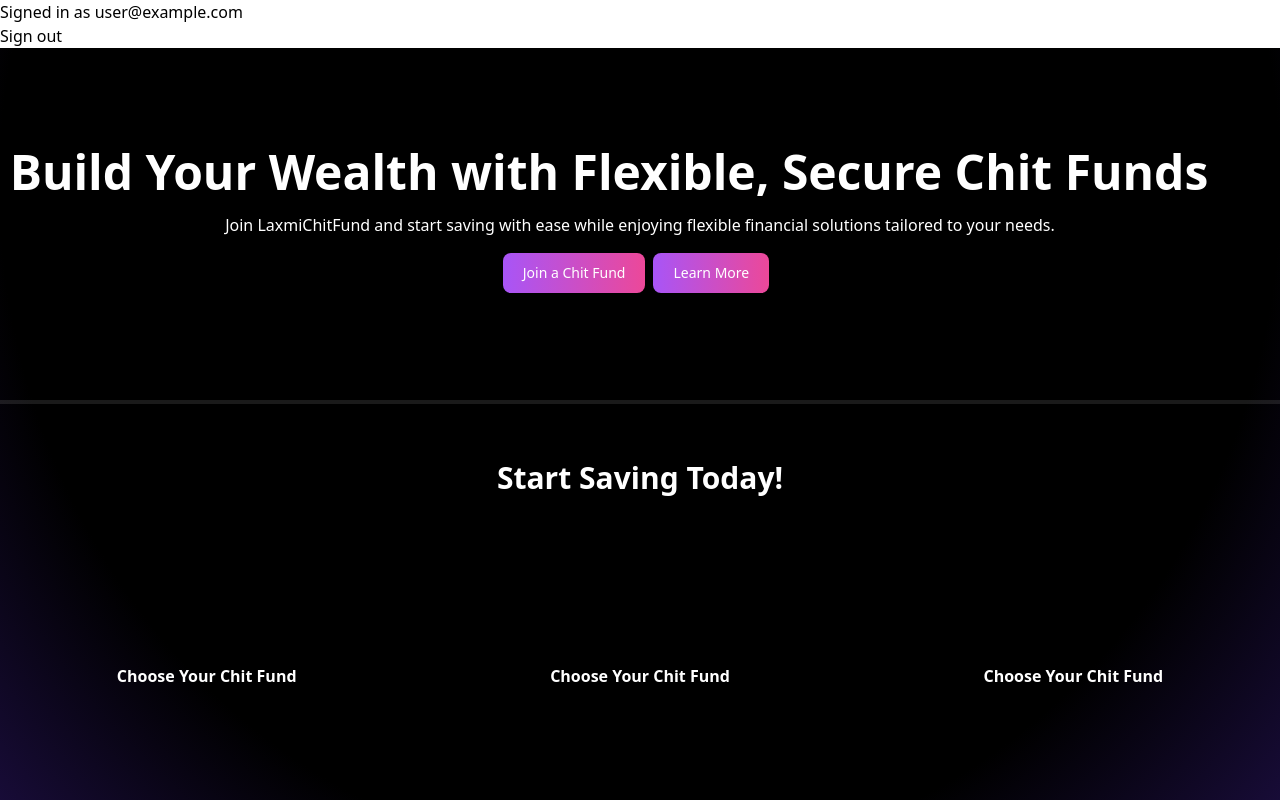
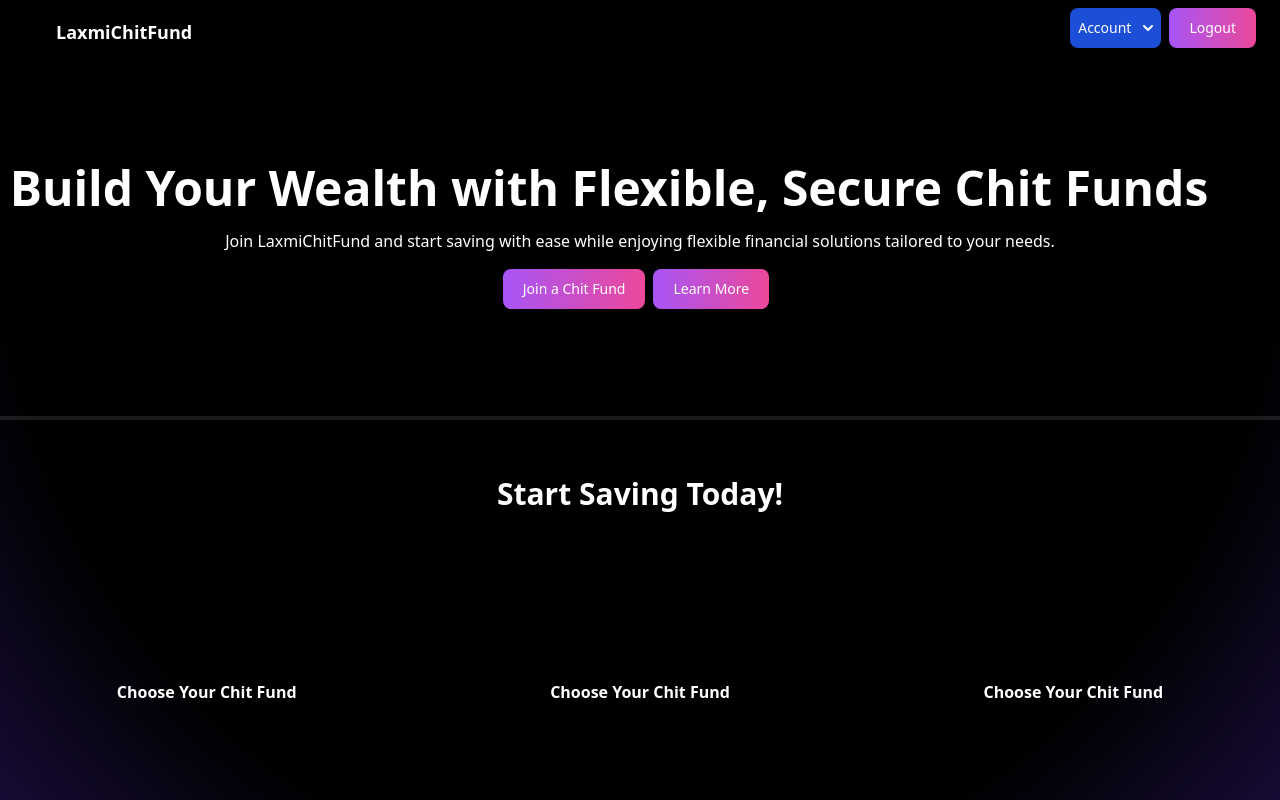
Before and after one commit to ankushchhabra02/LaxmiChitFund, a Next.js app: page / in a window 1280 px wide. Shown: the top 800 px of the page. Built offline with nearby package versions, Linux system fonts and the light colour scheme; no server answers; sample sign-in values are in the browser's storage.

Commit message:
more changes

```diff
--- /dev/null
+++ b/app/[username]/page.js
@@ -0,0 +1,63 @@
+import React from "react";
+
+const Username = ({ params }) => {
+  return (
+    <>
+      <div className="cover w-full bg-red-50 relative">
+        <img
+          className="object-cover w-full h-[350]"
+          src="https://media.licdn.com/dms/image/v2/D4D16AQHQKVdNNCceZw/profile-displaybackgroundimage-shrink_350_1400/profile-displaybackgroundimage-shrink_350_1400/0/1682089688391?e=1743638400&v=beta&t=u_Dkn36HMqAvAyzooibw6h3cHUDFtbgXD3IJxMTB_Vk"
+          alt=""
+        />
+        <div className="absolute -bottom-20 right-[44%] border-white border-2 rounded-full ">
+          <img
+            className="rounded-full"
+            width={200}
+            height={200}
+            src="https://media.licdn.com/dms/image/v2/D4E35AQGBihbceVVI_w/profile-framedphoto-shrink_200_200/profile-framedphoto-shrink_200_200/0/1719442247501?e=1738753200&v=beta&t=xcrxKQMFkebQN3OxPSjne9NrrfSQ7UzaOXJGUIq--Ko"
+            alt=""
+          />
+        </div>
+      </div>
+      <div className="info flex justify-center items-center my-24 flex-col gap-2">
+        <div className="font-bold text-lg">@{params.username}</div>
+        <div className="text-slate-400">
+          Software Developer | Java | Next.js | Tailwind CSS | React Native
+        </div>
+        <div className="text-slate-400">628 followers . 500+ connections</div>
+        <div className="payment flex gap-3 w-[80%]">
+          <div className="supporters w-1/2 bg-slate-900 rounded-lg text-white p-10">
+            {/* Show list of all supporters as a list of leaderboard */}
+            <h2 className="text-lg font-bold my-5">Supporters</h2>
+            <ul>
+              <li className="my-2">
+                Ayush donated ₹20 with a message "Big Supporter"
+              </li>
+              <li className="my-2">
+                Ayush donated ₹20 with a message "Big Supporter"
+              </li>
+              <li className="my-2">
+                Ayush donated ₹20 with a message "Big Supporter"
+              </li>
+              <li className="my-2">
+                Ayush donated ₹20 with a message "Big Supporter"
+              </li>
+              <li className="my-2">
+                Ayush donated ₹20 with a message "Big Supporter"
+              </li>
+              <li className="my-2">
+                Ayush donated ₹20 with a message "Big Supporter"
+              </li>
+              <li className="my-2">
+                Ayush donated ₹20 with a message "Big Supporter"
+              </li>
+            </ul>
+          </div>
+          <div className="makePayment w-1/2 bg-slate-900 rounded-lg text-white p-10"></div>
+        </div>
+      </div>
+    </>
+  );
+};
+
+export default Username;
--- /dev/null
+++ b/app/api/auth/[...nextauth]/route.js
@@ -0,0 +1,35 @@
+import NextAuth from "next-auth";
+// import AppleProvider from "next-auth/providers/apple";
+// import FacebookProvider from "next-auth/providers/facebook";
+// import GoogleProvider from "next-auth/providers/google";
+// import EmailProvider from "next-auth/providers/email";
+import GitHubProvider from "next-auth/providers/github";
+
+export const authoptions = NextAuth({
+  providers: [
+    // OAuth authentication providers...
+    GitHubProvider({
+      clientId: process.env.GITHUB_ID,
+      clientSecret: process.env.GITHUB_SECRET,
+    }),
+    // AppleProvider({
+    //   clientId: process.env.APPLE_ID,
+    //   clientSecret: process.env.APPLE_SECRET,
+    // }),
+    // FacebookProvider({
+    //   clientId: process.env.FACEBOOK_ID,
+    //   clientSecret: process.env.FACEBOOK_SECRET,
+    // }),
+    // GoogleProvider({
+    //   clientId: process.env.GOOGLE_ID,
+    //   clientSecret: process.env.GOOGLE_SECRET,
+    // }),
+    // // Passwordless / email sign in
+    // EmailProvider({
+    //   server: process.env.MAIL_SERVER,
+    //   from: "NextAuth.js <no-reply@example.com>",
+    // }),
+  ],
+});
+
+export { authoptions as GET, authoptions as POST };
--- /dev/null
+++ b/app/dashboard/page.js
@@ -0,0 +1,15 @@
+"use client";
+import React from "react";
+import { useSession, signIn, signOut } from "next-auth/react";
+import { useRouter } from "next/navigation";
+
+const Dashboard = () => {
+  const { data: session } = useSession();
+  if (!session) {
+    const router = useRouter();
+    router.push("/login");
+  }
+  return <div>Dashboard</div>;
+};
+
+export default Dashboard;
--- a/app/layout.js
+++ b/app/layout.js
@@ -14,7 +14,7 @@
       <body>
         <SessionWrapper>
           <Navbar />
-          <div className="min-h-[86vh] [background:radial-gradient(125%_125%_at_50%_10%,#000_40%,#63e_100%)]">
+          <div className="min-h-screen [background:radial-gradient(125%_125%_at_50%_10%,#000_40%,#63e_100%)] text-white">
             {children}
           </div>
           <Footer />
--- a/app/login/page.js
+++ b/app/login/page.js
@@ -1,8 +1,14 @@
 "use client";
 import React from "react";
 import { useSession, signIn, signOut } from "next-auth/react";
+import { useRouter } from "next/navigation";
 
 const Login = () => {
+  const { data: session } = useSession();
+  if (session) {
+    const router = useRouter();
+    router.push("/dashboard");
+  }
   return (
     <div className="text-white py-14 container mx-auto ">
       <h1 className="text-center font-bold text-3xl">
@@ -153,7 +159,12 @@
           <span>Continue with Facebook</span>
         </button>
 
-        <button className="flex items-center w-64 bg-slate-50 text-black border border-gray-300 rounded-lg shadow-md max-w-xs px-6 py-2 text-sm font-medium  hover:bg-gray-200 focus:outline-none focus:ring-2 focus:ring-offset-2 focus:ring-gray-500">
+        <button
+          onClick={() => {
+            signIn("github");
+          }}
+          className="flex items-center w-64 bg-slate-50 text-black border border-gray-300 rounded-lg shadow-md max-w-xs px-6 py-2 text-sm font-medium  hover:bg-gray-200 focus:outline-none focus:ring-2 focus:ring-offset-2 focus:ring-gray-500"
+        >
           <svg
             className="h-6 w-6 mr-2"
             xmlns="http://www.w3.org/2000/svg"
--- a/components/Navbar.js
+++ b/components/Navbar.js
@@ -1,24 +1,27 @@
 "use client";
-import React from "react";
+import React, { useState } from "react";
 import { useSession, signIn, signOut } from "next-auth/react";
 import Link from "next/link";
 
 const Navbar = () => {
   const { data: session } = useSession();
-  if (session) {
-    return (
-      <>
-        Signed in as {session.user.email} <br />
-        <button onClick={() => signOut()}>Sign out</button>
-      </>
-    );
-  }
+  const [showdropdown, setShowdropdown] = useState(false);
+  // if (session) {
+  //   return (
+  //     <>
+  //       Signed in as {session.user.email} <br />
+  //       <button onClick={() => signOut()}>Sign out</button>
+  //     </>
+  //   );
+  // }
   return (
     <nav className="bg-black text-white flex justify-between items-center px-4 h-16">
+      <Link href={"/"}>
         <div className="logo font-bold text-lg flex justify-center items-center">
           <img width={40} src="./rupee.gif" alt="" />
           <span> LaxmiChitFund</span>
         </div>
+      </Link>
       {/* <ul className="flex justify-between gap-4">
         <li>Home</li>
         <li>About</li>
@@ -26,14 +29,124 @@
         <li>Sign Up</li>
         <li>Login</li>
       </ul> */}
+      <div className="relative flex justify-center items-center  md:block gap-4">
+        {session && (
+          <>
+            <button
+              onClick={() => setShowdropdown(!showdropdown)}
+              onBlur={() => {
+                setTimeout(() => {
+                  setShowdropdown(false);
+                }, 100);
+              }}
+              id="dropdownDefaultButton"
+              data-dropdown-toggle="dropdown"
+              className="text-white mx-2 bg-blue-700 hover:bg-blue-800 focus:ring-4 focus:outline-none focus:ring-blue-300 font-medium rounded-lg text-sm px-2 py-2.5 text-center inline-flex items-center dark:bg-blue-600 dark:hover:bg-blue-700 dark:focus:ring-blue-800"
+              type="button"
+            >
+              Account
+              <svg
+                className="w-2.5 h-2.5 ms-3"
+                aria-hidden="true"
+                xmlns="http://www.w3.org/2000/svg"
+                fill="none"
+                viewBox="0 0 10 6"
+              >
+                <path
+                  stroke="currentColor"
+                  strokeLinecap="round"
+                  strokeLinejoin="round"
+                  strokeWidth="2"
+                  d="m1 1 4 4 4-4"
+                />
+              </svg>
+            </button>
 
-      <div>
+            <div
+              id="dropdown"
+              className={`z-10 ${
+                showdropdown ? "" : "hidden"
+              } absolute left-[15px] top-12 bg-white divide-y divide-gray-100 rounded-lg shadow w-44 dark:bg-gray-700`}
+            >
+              <ul
+                className="py-2 text-sm text-gray-700 dark:text-gray-200"
+                aria-labelledby="dropdownDefaultButton"
+              >
+                <li>
+                  <Link
+                    href="/dashboard"
+                    className="block px-4 py-2 hover:bg-gray-100 dark:hover:bg-gray-600 dark:hover:text-white"
+                  >
+                    Dashboard
+                  </Link>
+                </li>
+                <li>
+                  <Link
+                    href={`/${session.user.name}`}
+                    className="block px-4 py-2 hover:bg-gray-100 dark:hover:bg-gray-600 dark:hover:text-white"
+                  >
+                    Your Page
+                  </Link>
+                </li>
+                <li>
+                  <Link
+                    onClick={() => signOut()}
+                    href="#"
+                    className="block px-4 py-2 hover:bg-gray-100 dark:hover:bg-gray-600 dark:hover:text-white"
+                  >
+                    Sign out
+                  </Link>
+                </li>
+              </ul>
+            </div>
+          </>
+        )}
+
+        {session && (
+          <button
+            className="text-white bg-gradient-to-r from-purple-500 to-pink-500 hover:bg-gradient-to-l focus:ring-4 focus:outline-none focus:ring-purple-200 dark:focus:ring-purple-800 font-medium rounded-lg text-sm px-5 py-2.5 text-center me-2 mb-2 "
+            onClick={() => {
+              signOut();
+            }}
+          >
+            Logout
+          </button>
+        )}
+        {!session && (
           <Link href={"/login"}>
             <button className="text-white bg-gradient-to-r from-purple-500 to-pink-500 hover:bg-gradient-to-l focus:ring-4 focus:outline-none focus:ring-purple-200 dark:focus:ring-purple-800 font-medium rounded-lg text-sm px-5 py-2.5 text-center me-2 mb-2">
               Login
             </button>
           </Link>
+        )}
       </div>
+
+      {/* <div>
+        {session && (
+          <Link href={"/dashboard"}>
+            <button className="text-white bg-gradient-to-r from-purple-500 to-pink-500 hover:bg-gradient-to-l focus:ring-4 focus:outline-none focus:ring-purple-200 dark:focus:ring-purple-800 font-medium rounded-lg text-sm px-5 py-2.5 text-center me-2 mb-2">
+              Dashboard
+            </button>
+          </Link>
+        )}
+        {session && (
+          <button
+            onClick={() => {
+              signOut();
+            }}
+            className="text-white bg-gradient-to-r from-purple-500 to-pink-500 hover:bg-gradient-to-l focus:ring-4 focus:outline-none focus:ring-purple-200 dark:focus:ring-purple-800 font-medium rounded-lg text-sm px-5 py-2.5 text-center me-2 mb-2"
+          >
+            Logout
+          </button>
+        )}
+        {!session && (
+          <Link href={"/login"}>
+            <button className="text-white bg-gradient-to-r from-purple-500 to-pink-500 hover:bg-gradient-to-l focus:ring-4 focus:outline-none focus:ring-purple-200 dark:focus:ring-purple-800 font-medium rounded-lg text-sm px-5 py-2.5 text-center me-2 mb-2">
+              Login
+            </button>
+          </Link>
+        )}
+      </div> */}
     </nav>
   );
 };
```
Lines whose indentation alone changed are shown as unchanged.
